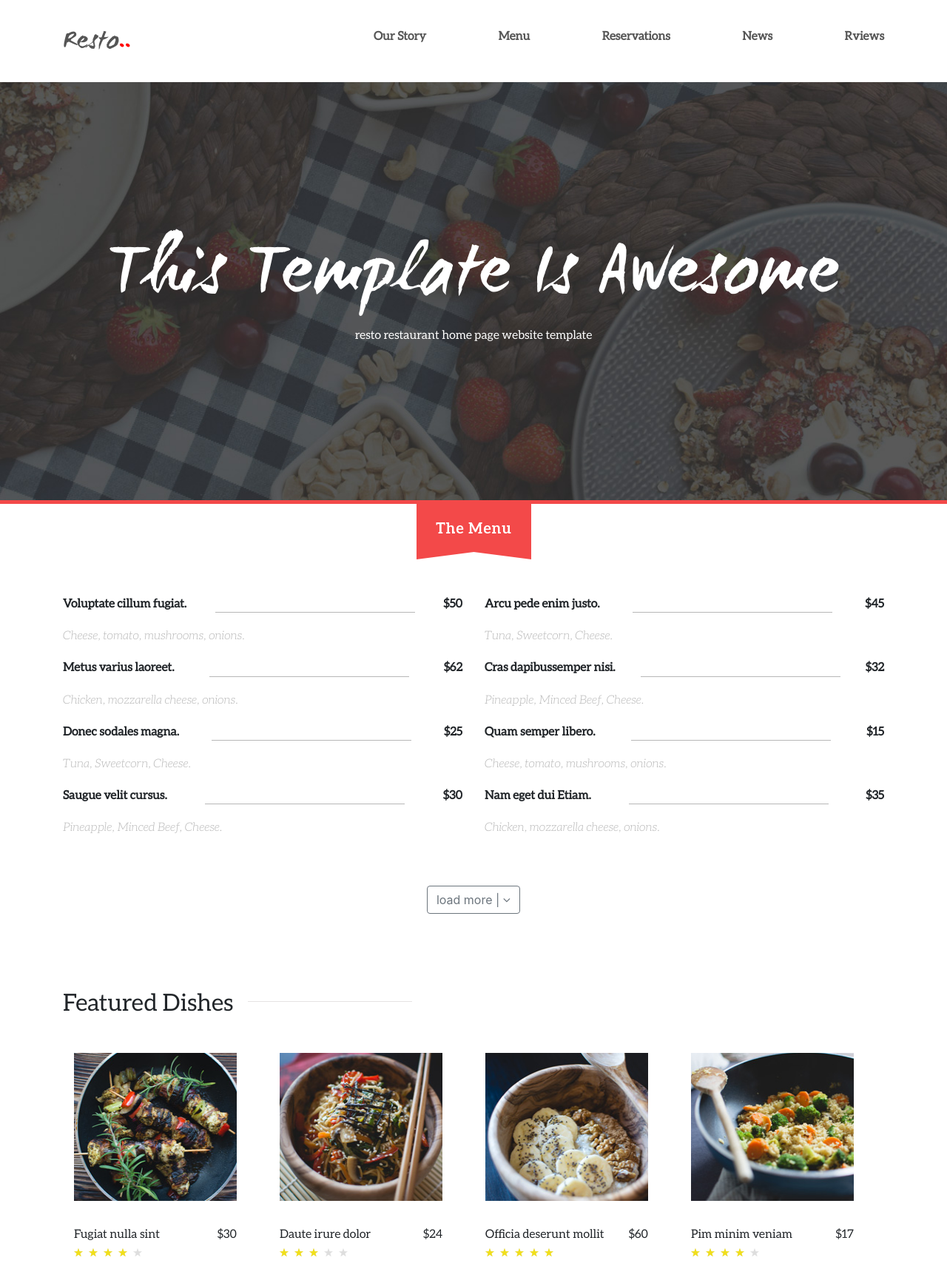
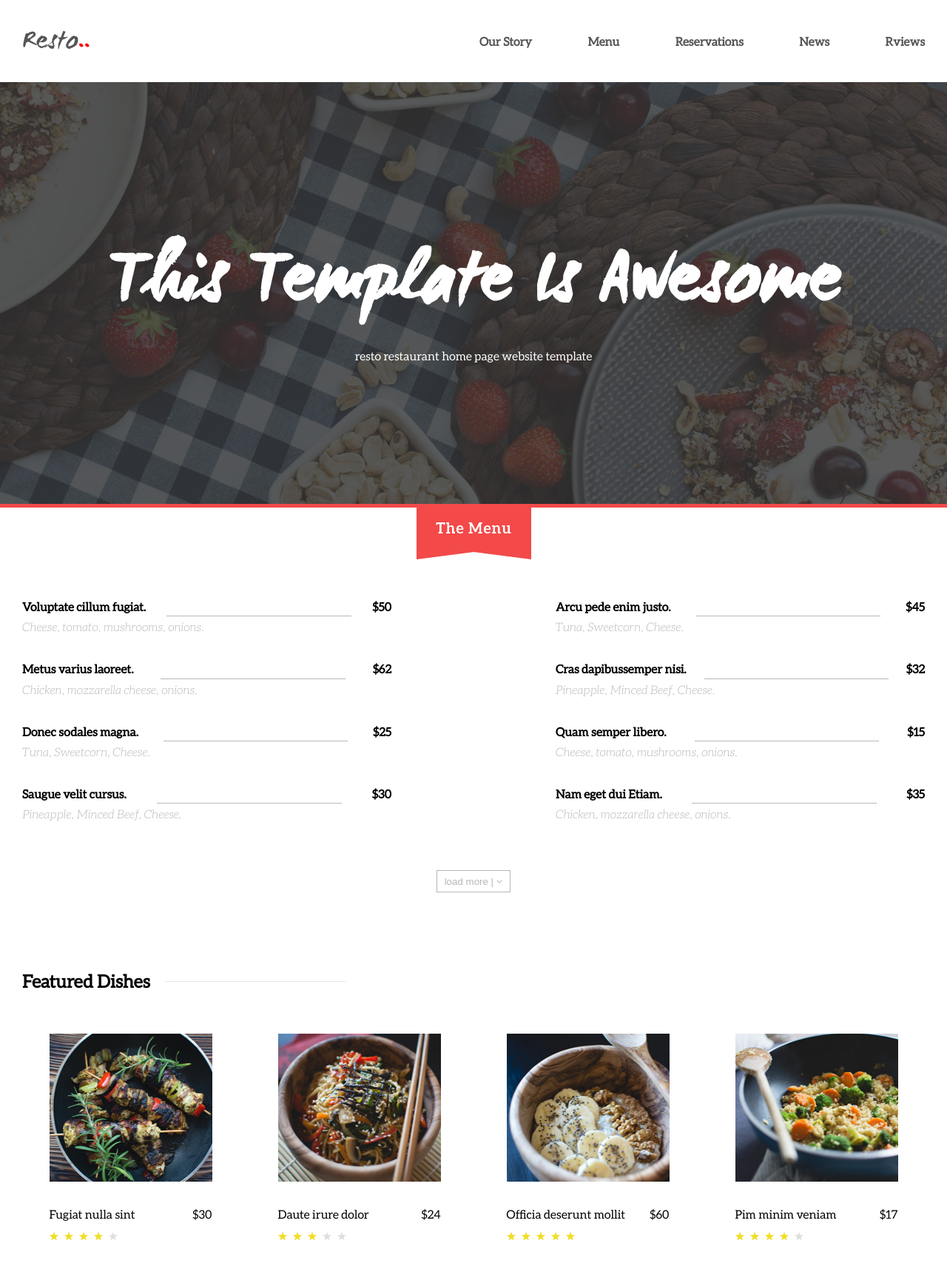
Before and after one commit to MrTiZel/Resto, a website: page public/index.html in a window 1280 px wide. Shown: the top 1711 px of the page at 74% size. Drawn offline with nearby package versions, Linux system fonts and the light colour scheme; a web font is replaced by a local one.

Commit message:
переделоваю

```diff
--- a/public/index.html
+++ b/public/index.html
@@ -2,12 +2,11 @@
 <html lang="en">
 
 <head>
+    <meta name="viewport" content="width=device-width, initial-scale=1">
     <meta charset="UTF-8">
     <title>Resto</title>
     <link rel="stylesheet" href="css/main.min.css">
-    <link rel="stylesheet" href="css/bootstrap.css">
-    <link rel="stylesheet" href="css/bootstrap-grid.css">
-    <link rel="stylesheet" href="css/bootstrap-reboot.css">
+    <link rel="stylesheet" href="css/flexboxgrid.min.css">
     <link rel="stylesheet" href="css/font-awesome.css">
 
     <link rel="stylesheet" type="text/css" href="css/slick.css" />
@@ -19,10 +18,10 @@
 </head>
 
 <body>
-    <nav id="mainNav" class="container">
-        <div class="row justify-content-between align-items-center">
-            <div class="logo col-lg-4 ">Resto <span>..</span></div>
-            <div class="ulNav col-lg col-12">
+    <nav id="mainNav">
+        <div class="row">
+            <div class="logo col-lg ">Resto <span>..</span></div>
+            <div class="ulNav col-lg">
                 <ul>
                     <li><a href="#">Our Story</a></li>
                     <li><a href="#">Menu</a></li>
@@ -34,19 +33,33 @@
         </div>
     </nav>
     <header id="mainHeader">
-        <div id="textHeader" class="container">
-            <div class="row align-items-center">
+        <div class="row textHeader">
             <div class="col-lg">
                 <h1>This Template Is Awesome</h1>
                 <p>resto restaurant home page website template</p>
             </div>
         </div>
-        </div>
         <img alt="icon-menu" src="img/menu.png">
     </header>
-    <div id="prices" class="container ">
-        <div class="row justify-content-lg-between">
-            <div class="pricesText col-lg">
+    <div id="prices">
+        <div class="row block">
+            <div class="pricesText col-lg-5">
+                <div>
+                    <p>Voluptate cillum fugiat.<i></i><span>$50</span></p>
+                    <p>Cheese, tomato, mushrooms, onions.</p>
+                </div>
+                <div>
+                    <p>Metus varius laoreet.<i></i><span>$62</span></p>
+                    <p>Chicken, mozzarella cheese, onions.</p>
+                </div>
+                <div>
+                    <p>Donec sodales magna.<i></i><span>$25</span></p>
+                    <p>Tuna, Sweetcorn, Cheese.</p>
+                </div>
+                <div>
+                    <p>Saugue velit cursus.<i></i><span>$30</span></p>
+                    <p>Pineapple, Minced Beef, Cheese.</p>
+                </div>
                 <div>
                     <p>Voluptate cillum fugiat.<i></i><span>$50</span></p>
                     <p>Cheese, tomato, mushrooms, onions.</p>
@@ -64,7 +77,23 @@
                     <p>Pineapple, Minced Beef, Cheese.</p>
                 </div>
             </div>
-            <div class="pricesText col-lg">
+            <div class="pricesText col-lg-5">
+                <div>
+                    <p>Arcu pede enim justo.<i></i><span>$45</span></p>
+                    <p>Tuna, Sweetcorn, Cheese.</p>
+                </div>
+                <div>
+                    <p>Cras dapibussemper nisi.<i></i><span>$32</span></p>
+                    <p>Pineapple, Minced Beef, Cheese.</p>
+                </div>
+                <div>
+                    <p>Quam semper libero.<i></i><span>$15</span></p>
+                    <p>Cheese, tomato, mushrooms, onions.</p>
+                </div>
+                <div>
+                    <p>Nam eget dui Etiam.<i></i><span>$35</span></p>
+                    <p>Chicken, mozzarella cheese, onions.</p>
+                </div>
                 <div>
                     <p>Arcu pede enim justo.<i></i><span>$45</span></p>
                     <p>Tuna, Sweetcorn, Cheese.</p>
@@ -83,65 +112,63 @@
                 </div>
             </div>
         </div>
-        <div class="row justify-content-center">
-            <button type="button" class="btn btn-outline-secondary">load more | <i class="fa fa-angle-down" aria-hidden="true"></i></button>
+        <div class="row">
+            <button type="button" class="btn-half">load more | <i class="fa fa-angle-down" aria-hidden="true"></i></button>
         </div>
     </div>
     <div id="dishes">
-        <div class="container">
         <h2>Featured Dishes <i></i></h2>
-            <div class="row justify-content-center">
-                <div class="carouselDishes col-lg col-md-10 col-">
-                    <div class="col">
+        <div class="row carouselDishes">
+            <div class="dishesbox col-lg-4">
                 <div class="dishesImg">
                     <img alt="Layer 4" src="img/Layer 4.jpg">
                     <p>Fugiat nulla sint<span>$30</span></p>
                     <span class="star"><i class="star-4"></i></span>
                 </div>
             </div>
-                    <div class="col">
+            <div class="dishesbox col-lg-4">
                 <div class="dishesImg">
                     <img alt="Layer 5" src="img/Layer 5.jpg">
                     <p>Daute irure dolor<span>$24</span></p>
                     <span class="star"><i class="star-3"></i></span>
                 </div>
             </div>
-                    <div class="col">
+            <div class="dishesbox col-lg-4">
                 <div class="dishesImg">
                     <img alt="Layer 2" src="img/Layer 2.jpg">
                     <p>Officia deserunt mollit<span>$60</span></p>
                     <span class="star"><i class="star-5"></i></span>
                 </div>
             </div>
-                    <div class="col">
+            <div class="dishesbox col-lg-4">
                 <div class="dishesImg">
                     <img alt="Layer 3" src="img/Layer 3.jpg">
                     <p>Pim minim veniam<span>$17</span></p>
                     <span class="star"><i class="star-4"></i></span>
                 </div>
             </div>
-                    <div class="col">
+            <div class="dishesbox col-lg">
                 <div class="dishesImg">
                     <img alt="Layer 4" src="img/Layer 4.jpg">
                     <p>Fugiat nulla sint<span>$30</span></p>
                     <span class="star"><i class="star-4"></i></span>
                 </div>
             </div>
-                    <div class="col">
+            <div class="dishesbox col-lg">
                 <div class="dishesImg">
                     <img alt="Layer 5" src="img/Layer 5.jpg">
                     <p>Daute irure dolor<span>$24</span></p>
                     <span class="star"><i class="star-3"></i></span>
                 </div>
             </div>
-                    <div class="col">
+            <div class="dishesbox col-lg">
                 <div class="dishesImg">
                     <img alt="Layer 2" src="img/Layer 2.jpg">
                     <p>Officia deserunt mollit<span>$60</span></p>
                     <span class="star"><i class="star-5"></i></span>
                 </div>
             </div>
-                    <div class="col">
+            <div class="dishesbox col-lg">
                 <div class="dishesImg">
                     <img alt="Layer 3" src="img/Layer 3.jpg">
                     <p>Pim minim veniam<span>$17</span></p>
@@ -150,59 +177,53 @@
             </div>
         </div>
     </div>
-        </div>
-    </div>
     <div id="gallery">
-        <div class="container">
         <h2>The Gallery <i></i></h2>
-            <div class="row no-gutters  justify-content-center">
-                <div class="col-xl col-lg-10 col-sm-7 col- justify-content-center">
+        <div class="imgbox row">
+            <div class="imgbox col-lg">
                 <a data-fancybox="gallery" href="img/5.jpg"><img src="img/5.jpg"></a>
                 <a data-fancybox="gallery" href="img/3.jpg"><img src="img/3.jpg"></a>
                 <a data-fancybox="gallery" href="img/4.jpg"><img src="img/4.jpg"></a>
                 <a data-fancybox="gallery" href="img/1.jpg"><img src="img/1.jpg"></a>
                 <a data-fancybox="gallery" href="img/2.jpg"><img src="img/2.jpg"></a>
             </div>
-
-            </div>
         </div>
     </div>
     <footer id="mainFooter">
-        <div class="container">
-            <div class="row justify-content-center align-items-end">
-                <div class="col-lg d-flex justify-content-between">
+        <div class="row">
+            <div class="col-lg">
                 <ul>
                     <li>New York Restaurant</li>
                     <li class="lightText">3926 Anmoore Road</li>
                     <li class="lightText">New York, NY 10014</li>
                     <li>718-749-1714</li>
                 </ul>
-
+            </div>
+            <div class="col-lg">
                 <ul>
                     <li>France Restaurant</li>
                     <li class="lightText">68, rue de la Couronne</li>
                     <li class="lightText">75002 PARIS</li>
                     <li>02.94.23.69.56</li>
                 </ul>
-
+            </div>
+            <div class="col-lg">
                 <ul class="menuFoot ">
                     <li><a href="#">Blog</a></li>
                     <li><a href="#">Careers</a></li>
                     <li><a href="#">Privacy Policy</a></li>
                     <li><a href="#">Contact</a></li>
                 </ul>
+            </div>
+            <div class="col-lg">
                 <ul>
                     <li class="logoFooter">Resto<span>..</span></li>
                     <li>© All Rights Reserved 2014.</li>
                     <li>Find More at <a href="#"><b>Pixelhint.com</b></a></li>
                 </ul>
             </div>
-
-            </div>
         </div>
     </footer>
-    <script type="text/javascript" src="js/bootstrap.js"></script>
-    <script type="text/javascript" src="js/bootstrap.bundle.js"></script>
     <script type="text/javascript" src="//code.jquery.com/jquery-1.11.0.min.js"></script>
     <script type="text/javascript" src="js/jquery.fancybox.js"></script>
     <script type="text/javascript" src="//code.jquery.com/jquery-migrate-1.2.1.min.js"></script>
@@ -235,9 +256,10 @@
             // или "два-в-одном", вместо двух последних строк:
             $(window).on('load resize', windowSize);
 
-
+            $('.btn-half').on('click', function() {
+                $('.block').toggleClass('block-open');
             });
-
+        });
     </script>
 </body>
 
--- a/src/scss/main.scss
+++ b/src/scss/main.scss
@@ -1,5 +1,10 @@
 @import "partials/params";
 @import "partials/mixins";
+
+* {
+    margin: 0;
+    padding: 0;
+}
 
 html,
 body {
@@ -18,9 +23,12 @@ h3 {
 }
 
 #mainNav {
-
+    margin-left: 30px;
+    margin-right: 30px;
     .row {
         height: 111px;
+        justify-content: space-between;
+        align-items: center;
         .logo {
             color: $mainTextColor;
             font-family: WCManoNegraBta;
@@ -53,6 +61,7 @@ h3 {
     background: $bgHeader no-repeat;
     background-size: cover;
     background-position: center center;
+    width: 100%;
     height: 570px;
     color: $thirdTextColor;
     border-bottom: #f34949 5px solid;
@@ -64,8 +73,11 @@ h3 {
         width: 155px;
         height: 75px;
     }
-    .row {
+    .textHeader {
+        margin-left: 30px;
+        margin-right: 30px;
         height: 570px;
+        align-items: center;
         text-align: center;
 
         h1 {
@@ -80,12 +92,33 @@ h3 {
 }
 
 #prices {
-
+    margin-left: 30px;
+    margin-right: 30px;
     button {
+        width: 100px;
+        height: 30px;
+        margin: 0 auto;
         margin-top: 50px;
         margin-bottom: 50px;
+        color: $secondTextColor;
+        background: rgba( 0, 0, 0, 0);
+        border: 1px $secondTextColor solid;
     }
+    .block {
+        max-height: 320px;
+        overflow: hidden;
+        transition: 0.35s ease-out;
+    }
+    .block-open {
+        max-height: 999px;
+        transition: max-height 0.45s ease-in;
+    }
+    .row {
+        justify-content: space-between;
         .pricesText {
+            div {
+                margin-bottom: 30px;
+            }
             p:first-child {
                 display: flex;
                 justify-content: space-between;
@@ -104,18 +137,27 @@ h3 {
             }
         }
     }
+}
 
 #dishes {
+    margin-left: 30px;
+    margin-right: 30px;
+
     h2 {
         margin-top: 50px;
         margin-bottom: 10px;
     }
     @include H2Content;
-
+    .carouselDishes {
+        .dishesbox {
+            display: flex;
+            justify-content: center;
+        }
         .dishesImg {
             width: 220px;
             margin-top: 40px;
             img {
+                margin: 0 auto;
                 width: 220px;
                 height: 200px;
             }
@@ -123,22 +165,27 @@ h3 {
                 display: flex;
                 justify-content: space-between;
                 margin-top: 30px;
+                margin-bottom: 20px;
             }
         }
-
+    }
     @include star;
 }
 
 #gallery {
+    margin-left: 30px;
+    margin-right: 30px;
     h2 {
         margin-top: 100px;
         margin-bottom: 50px;
     }
     @include H2Content;
+    .imgbox {
+
         img {
             float: left;
         }
-
+    }
 
 }
 
@@ -146,7 +193,7 @@ h3 {
     background: $bgFooter;
     margin-top: 150px;
     color: $thirdTextColor;
-    padding-top: 50px;
+    width: 100%;
 
     a {
         color: $thirdTextColor;
@@ -165,6 +212,8 @@ h3 {
     }
 
     .row {
+        margin-left: 30px;
+        margin-right: 30px;
         padding-top: 50px;
         padding-bottom: 50px;
 
```
Also changed, not shown: public/css/flexboxgrid.min.css (added), public/css/main.min.css. Lines whose indentation alone changed are shown as unchanged.
